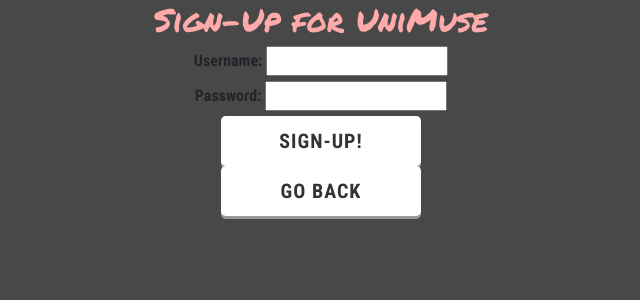
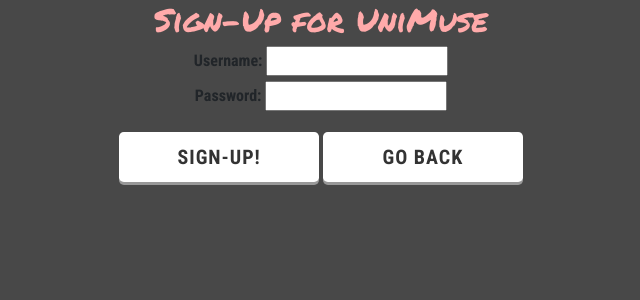
Before and after one commit to student-code-reviews/UniMuse, a Flask app: page /sign-up-form in a window 1280 px wide. Shown: the top 300 px of the page, without its empty margins (319-959 px from the left). Run offline with Flask 2, Linux system fonts and the light colour scheme; some libraries are stand-ins or nearby versions.

Commit message:
Added color for alert box.

```diff
--- a/UniMuse/static/css/base.css
+++ b/UniMuse/static/css/base.css
@@ -2,6 +2,7 @@ html, body {
     height: 100%;
     font-family: 'Roboto Condensed';
     background: #484848;
+    /* background: linear-gradient(to top left, #202020 10%, #484848 65%, #fff7f7 200%); */
 }
 
 h1, h2, h3, h4 {
@@ -9,6 +10,12 @@ h1, h2, h3, h4 {
     font-weight: 200;
     font-family: 'Permanent Marker';
     color: #ffaaaa;
+}
+
+.alert {
+    color: black;
+    background-color: #ffaaaa;
+    border-color: #ffaaaa;
 }
 
 .row {
--- a/UniMuse/templates/sign-up-form.html
+++ b/UniMuse/templates/sign-up-form.html
@@ -18,21 +18,19 @@
               Username: </label>
           <input type="text" name="new-username" required>
 
-          <br>
+          <p id="padding">
 
           <label for="new-password" id="signup-password-label">
             Password: </label>
           <input type="password" name="new-password" required>
 
-          <br>
+          <p id="padding">
 
           <button type="submit" class="btn btn-primary btn-lg raised"
-            id="submit-new-user">Sign-Up!</button>
-
+            id="submit-new-user-button">Sign-Up!</button>
+          <button class="btn btn-primary btn-lg raised" id="signup-to-main-button"
+            onclick="location.href = '/'">Go Back</button>
         </form>
-
-        <button class="btn btn-primary btn-lg raised" id="signup-to-main-btn"
-          onclick="location.href = '/'">Go Back</button>
       </div>
     </div>
 
--- a/UniMuse/views.py
+++ b/UniMuse/views.py
@@ -35,8 +35,8 @@ def sign_up_form():
 def sign_up_success():
     """UniMuse sign-up verification."""
 
-    username = request.form.get("um-new-username")
-    password = request.form.get("um-new-password")
+    username = request.form.get("new-username")
+    password = request.form.get("new-password")
 
     user = db.session.query(User).filter(User.username==username).first()
 
```
